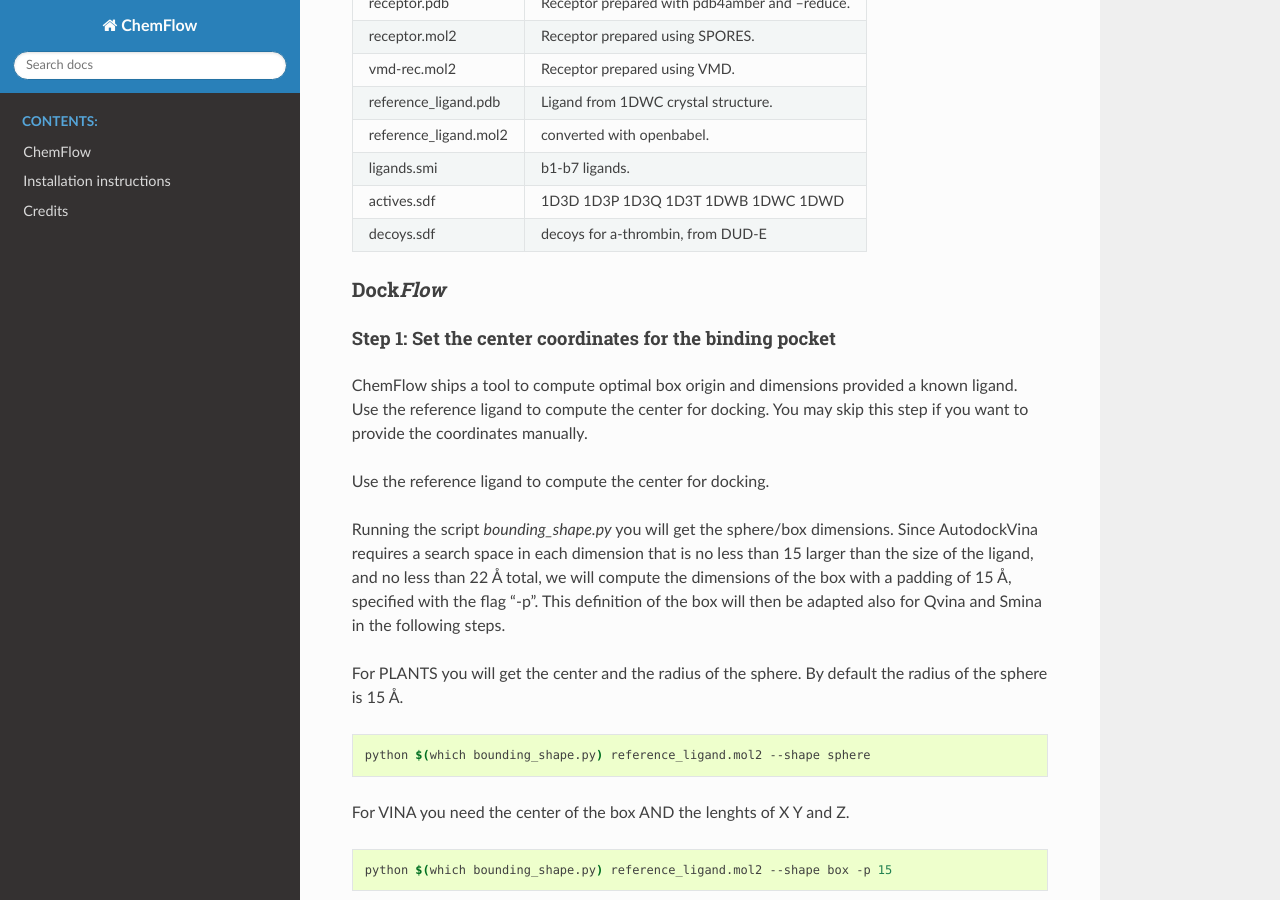
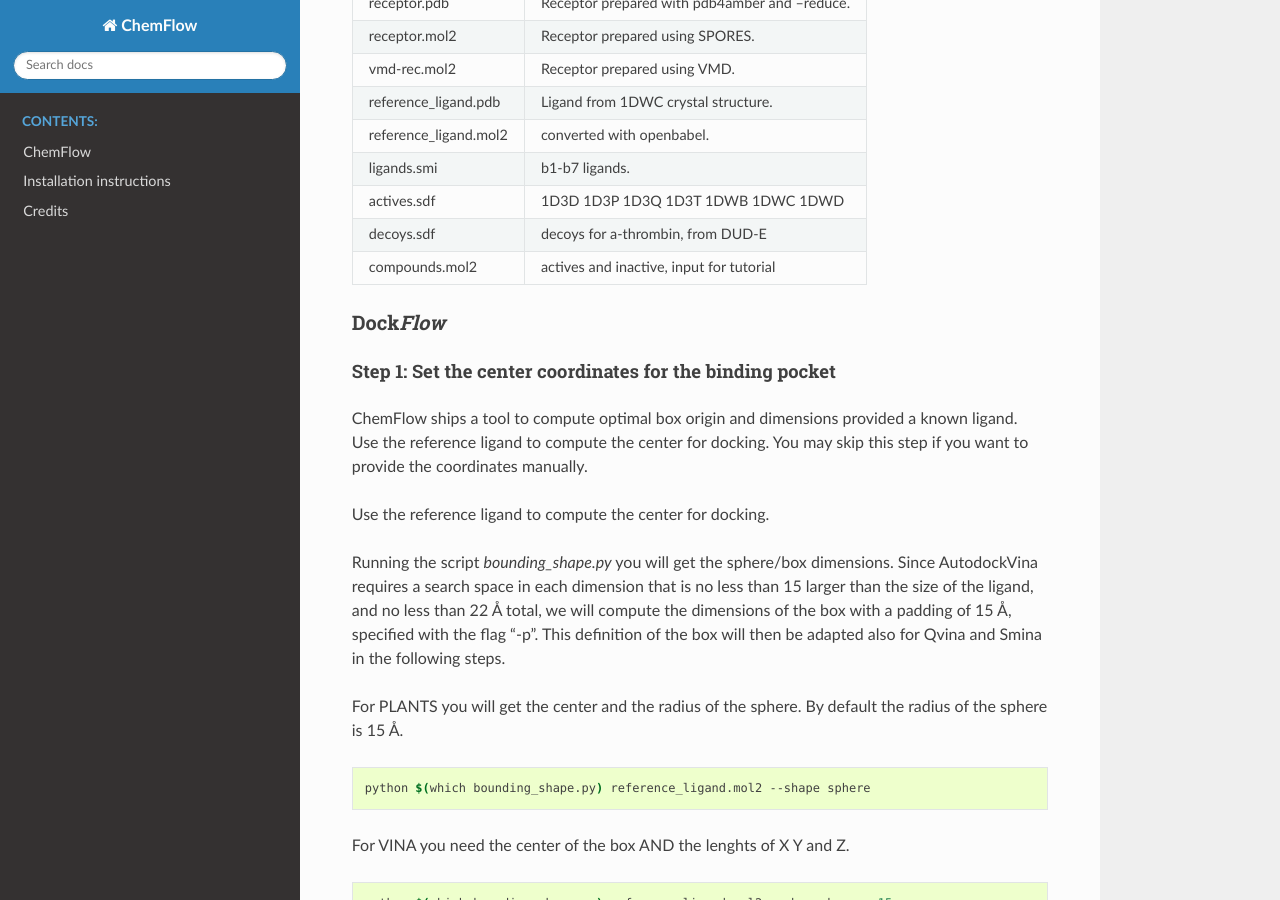
Before and after one commit to IFMlab/ChemFlow, a Sphinx documentation site: the page built from docs/Tutorial-ChemFlow.rst, in a window 1280 px wide and 900 px high, scrolled down 577 px. Built offline with Sphinx 7.4.7 and the Read the Docs theme 2.0.0, drawn with Linux system fonts in a browser that asks for light colours; pages that are not in the unit, such as notebooks, are missing from menus.

Commit message:
Update Tutorial-ChemFlow.rst

```diff
--- a/docs/Tutorial-ChemFlow.rst
+++ b/docs/Tutorial-ChemFlow.rst
@@ -38,6 +38,8 @@ Provided files
 | actives.sdf           | 1D3D 1D3P 1D3Q 1D3T 1DWB 1DWC 1DWD             |
 +-----------------------+------------------------------------------------+
 | decoys.sdf            | decoys for a-thrombin, from DUD-E              |
++-----------------------+------------------------------------------------+
+| compounds.mol2        | actives and inactive, input for tutorial       |
 +-----------------------+------------------------------------------------+
 
 Dock\ *Flow*
```
